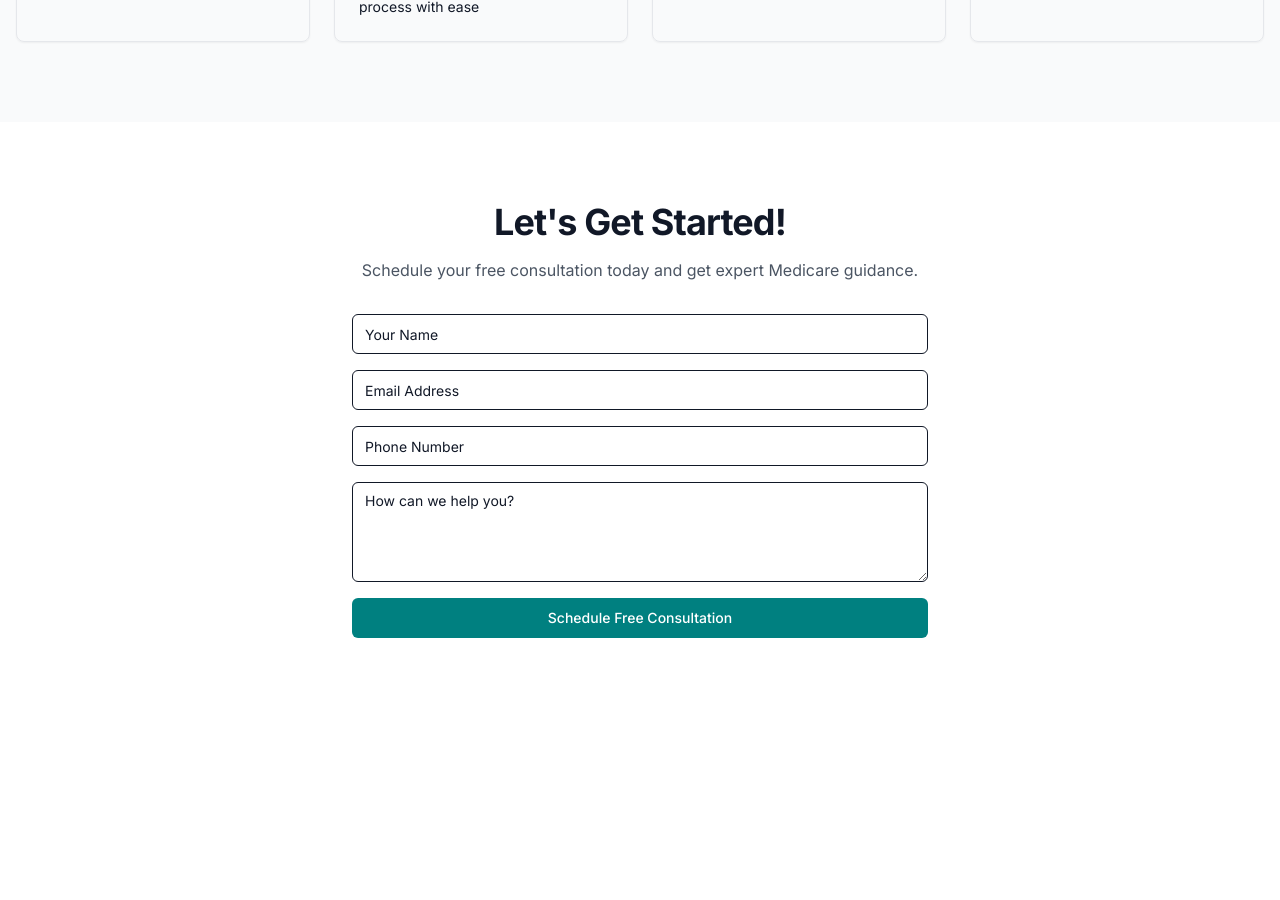
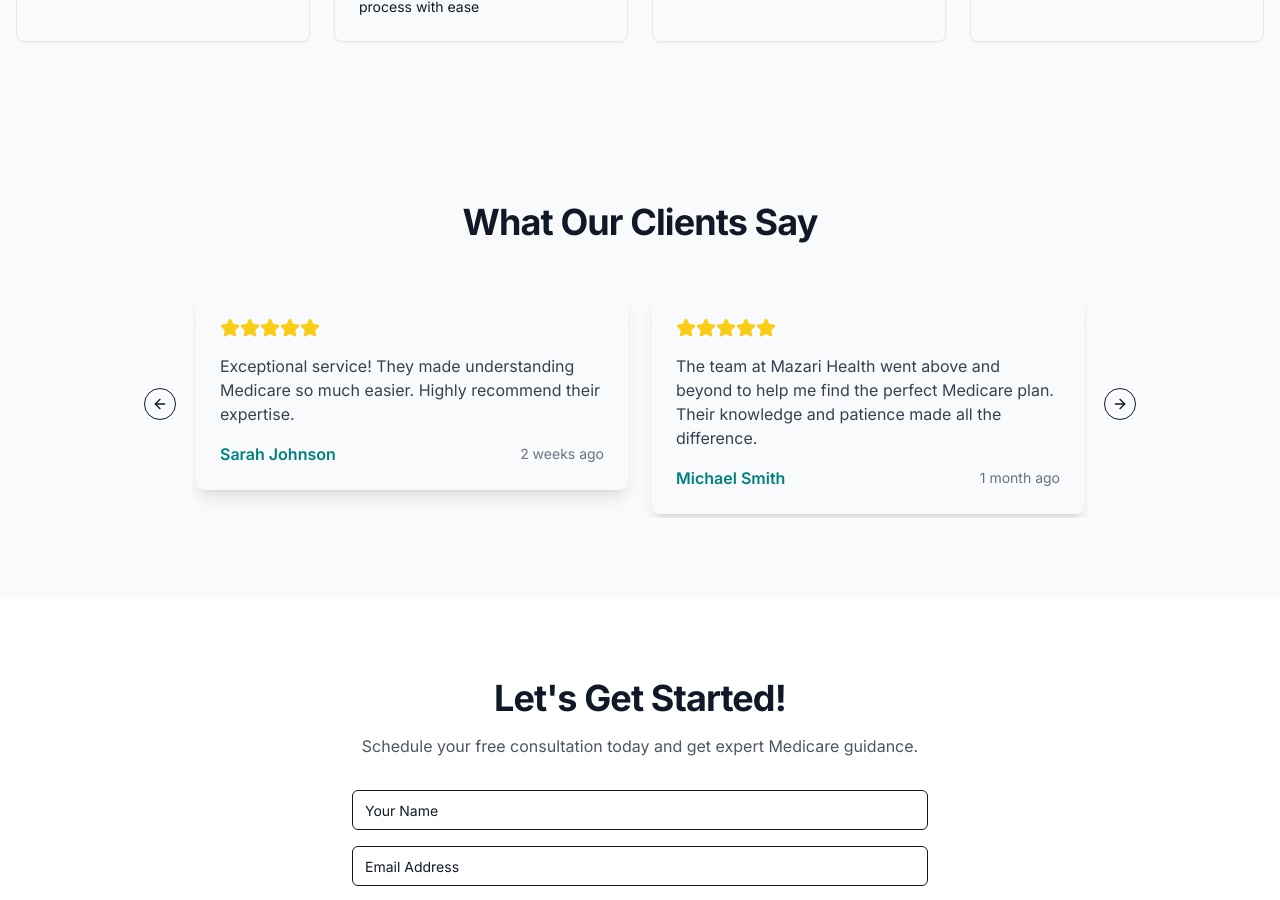
Before and after one commit to Intersk898/medicare-simplified-helper, a React (Vite) app: page / in a window 1280 px wide. Shown: the part 1140-2040 px from the top of the page. Before the commit the page ends 1858 px from the top, so only its background shows below. Built offline with nearby package versions, Linux system fonts and the light colour scheme.

Commit message:
Add customer review carousel
Implement a customer review section on the front page, allowing users to view reviews based on Google feedback. The reviews can be browsed smoothly or navigated using arrows.
[skip gpt_engineer]

```diff
--- /dev/null
+++ b/src/components/Reviews.tsx
@@ -0,0 +1,92 @@
+import {
+  Carousel,
+  CarouselContent,
+  CarouselItem,
+  CarouselNext,
+  CarouselPrevious,
+} from "@/components/ui/carousel";
+import { Card, CardContent } from "@/components/ui/card";
+import { Star } from "lucide-react";
+
+// Simulated Google reviews data (in a real application, this would come from Google's API)
+const reviews = [
+  {
+    id: 1,
+    name: "Sarah Johnson",
+    rating: 5,
+    text: "Exceptional service! They made understanding Medicare so much easier. Highly recommend their expertise.",
+    date: "2 weeks ago"
+  },
+  {
+    id: 2,
+    name: "Michael Smith",
+    rating: 5,
+    text: "The team at Mazari Health went above and beyond to help me find the perfect Medicare plan. Their knowledge and patience made all the difference.",
+    date: "1 month ago"
+  },
+  {
+    id: 3,
+    name: "Patricia Brown",
+    rating: 5,
+    text: "I was overwhelmed with Medicare choices until I found Mazari Health. They simplified everything and found me great coverage.",
+    date: "2 months ago"
+  },
+  {
+    id: 4,
+    name: "Robert Wilson",
+    rating: 5,
+    text: "Professional, knowledgeable, and caring. They took the time to understand my needs and found the best plan for my situation.",
+    date: "3 months ago"
+  }
+];
+
+const Reviews = () => {
+  return (
+    <section className="py-20 bg-gray-50">
+      <div className="container mx-auto px-4">
+        <h2 className="text-4xl font-bold text-center mb-12 animate-fade-up">
+          What Our Clients Say
+        </h2>
+        <div className="max-w-4xl mx-auto">
+          <Carousel
+            opts={{
+              align: "start",
+              loop: true,
+            }}
+            className="w-full"
+          >
+            <CarouselContent>
+              {reviews.map((review) => (
+                <CarouselItem key={review.id} className="md:basis-1/2 lg:basis-1/2">
+                  <div className="p-1">
+                    <Card className="border-none shadow-lg">
+                      <CardContent className="p-6">
+                        <div className="flex items-center mb-4">
+                          {[...Array(review.rating)].map((_, i) => (
+                            <Star
+                              key={i}
+                              className="w-5 h-5 fill-yellow-400 text-yellow-400"
+                            />
+                          ))}
+                        </div>
+                        <p className="text-gray-700 mb-4">{review.text}</p>
+                        <div className="flex justify-between items-center">
+                          <p className="font-semibold text-primary">{review.name}</p>
+                          <span className="text-sm text-gray-500">{review.date}</span>
+                        </div>
+                      </CardContent>
+                    </Card>
+                  </div>
+                </CarouselItem>
+              ))}
+            </CarouselContent>
+            <CarouselPrevious className="hidden md:flex" />
+            <CarouselNext className="hidden md:flex" />
+          </Carousel>
+        </div>
+      </div>
+    </section>
+  );
+};
+
+export default Reviews;
--- a/src/pages/Index.tsx
+++ b/src/pages/Index.tsx
@@ -1,6 +1,7 @@
 import Navbar from "@/components/Navbar";
 import Hero from "@/components/Hero";
 import Services from "@/components/Services";
+import Reviews from "@/components/Reviews";
 import Contact from "@/components/Contact";
 
 const Index = () => {
@@ -9,6 +10,7 @@ const Index = () => {
       <Navbar />
       <Hero />
       <Services />
+      <Reviews />
       <Contact />
     </div>
   );
```
